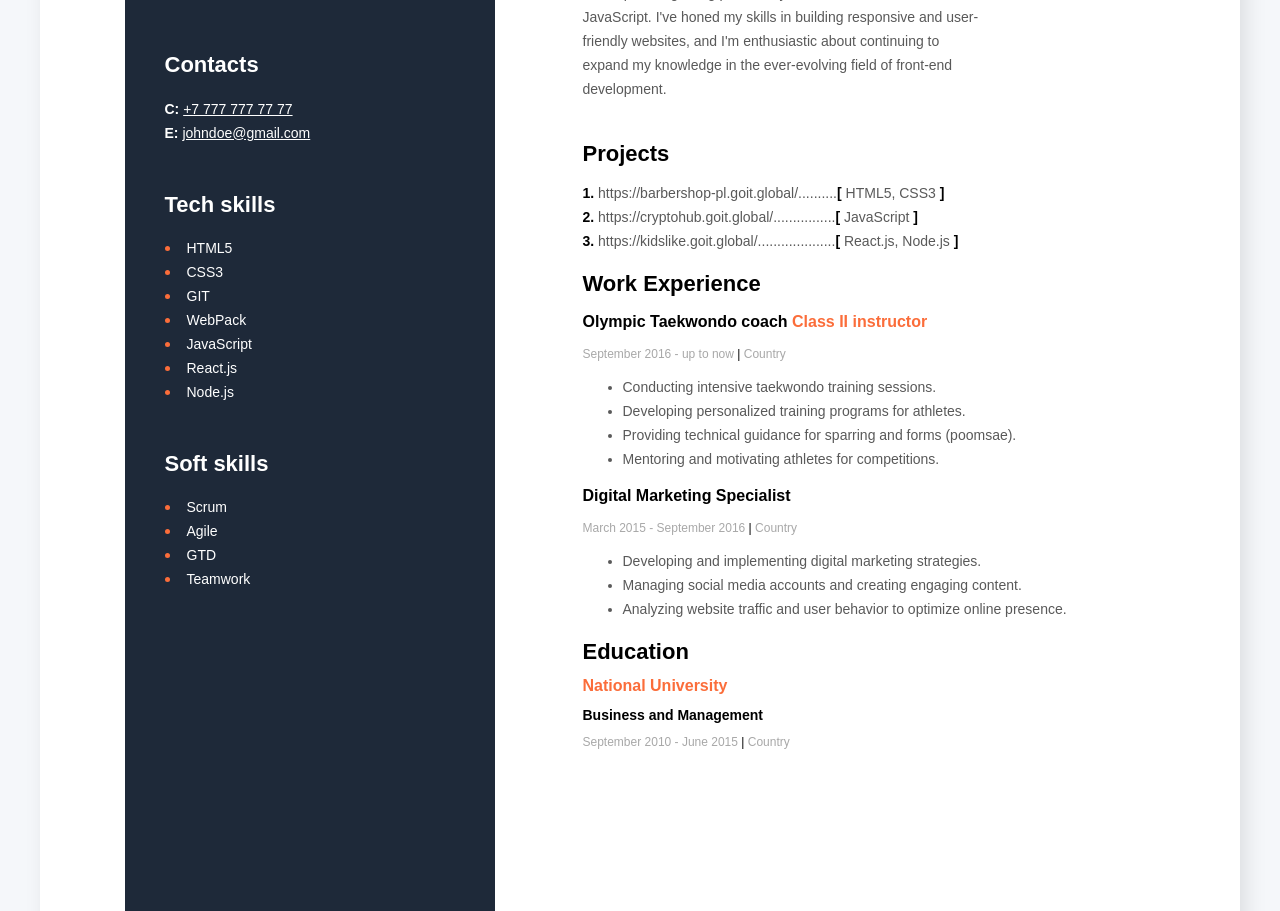
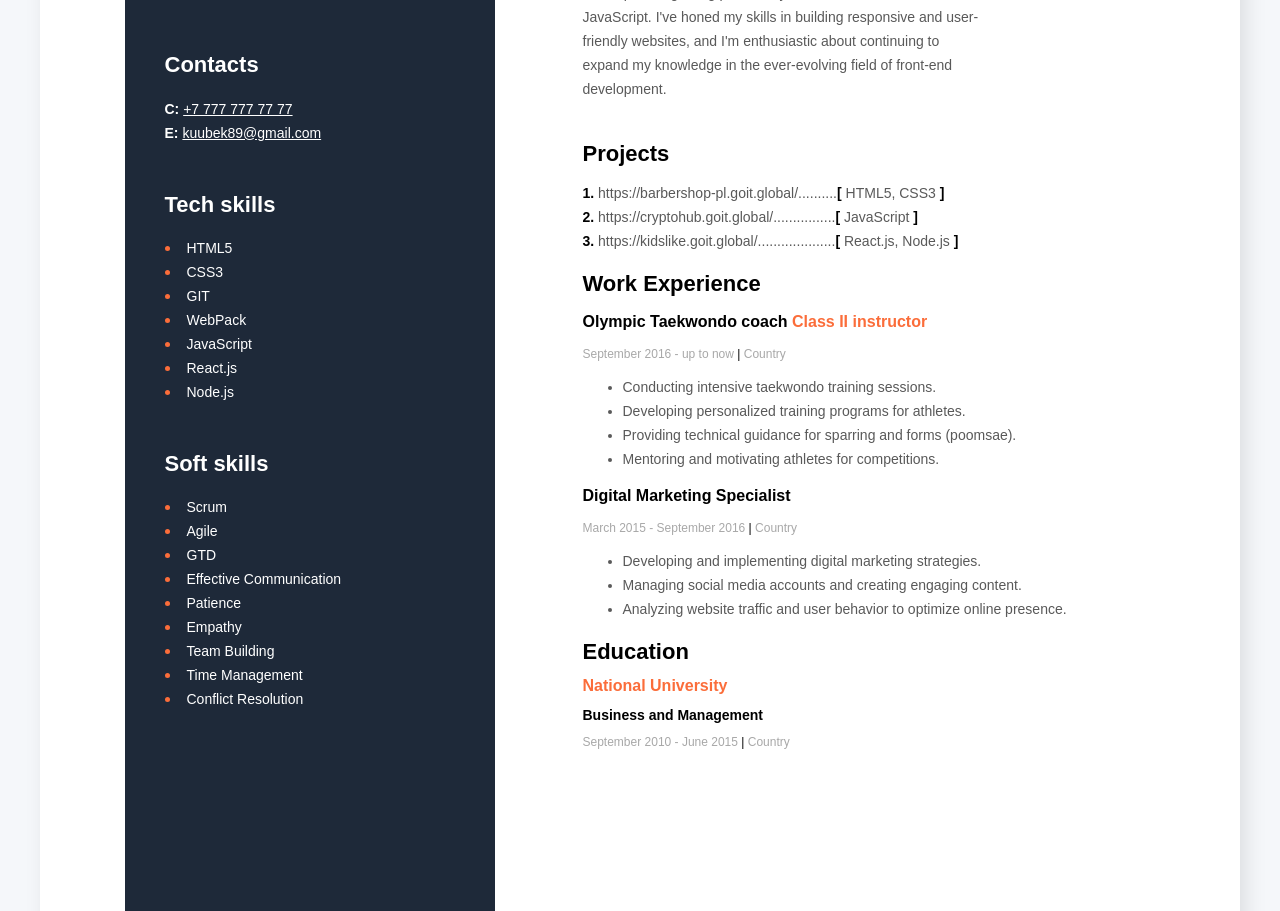
Before and after one commit to Kuubek/Cv-demo, a plain HTML site: page CV/index.html in a window 1280 px wide. Shown: the part 369-1280 px from the top of the page. Drawn offline with Linux system fonts and the light colour scheme.

Commit message:
Update index.html

```diff
--- a/CV/index.html
+++ b/CV/index.html
@@ -90,7 +90,7 @@
             <br />
             <span class="bold"> E:</span>
             <a class="contact-links" href="mailto:johndoe@gmail.com"
-              >johndoe@gmail.com</a
+              >kuubek89@gmail.com</a
             >
           </p>
         </div>
@@ -112,7 +112,12 @@
             <li><span class="list-secondary-item2">Scrum</span></li>
             <li><span class="list-secondary-item2">Agile</span></li>
             <li><span class="list-secondary-item2">GTD</span></li>
-            <li><span class="list-secondary-item2">Teamwork</span></li>
+            <li><span class="list-secondary-item2">Effective Communication</span></li>
+            <li><span class="list-secondary-item2">Patience</span></li>
+            <li><span class="list-secondary-item2">Empathy</span></li>
+            <li><span class="list-secondary-item2">Team Building</span></li>
+            <li><span class="list-secondary-item2">Time Management</span></li>
+            <li><span class="list-secondary-item2">Conflict Resolution</span></li>
           </ul>
         </div>
       </aside>
```
